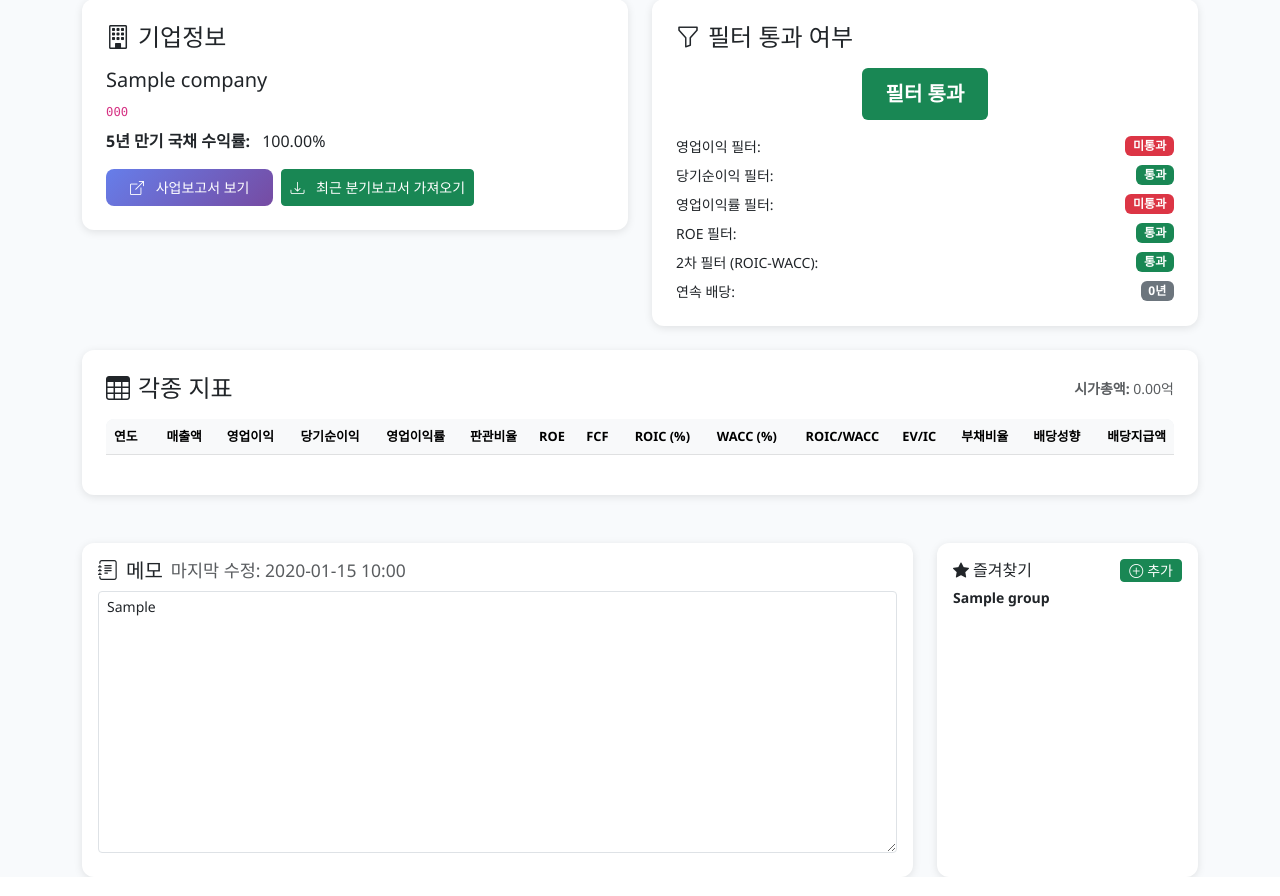
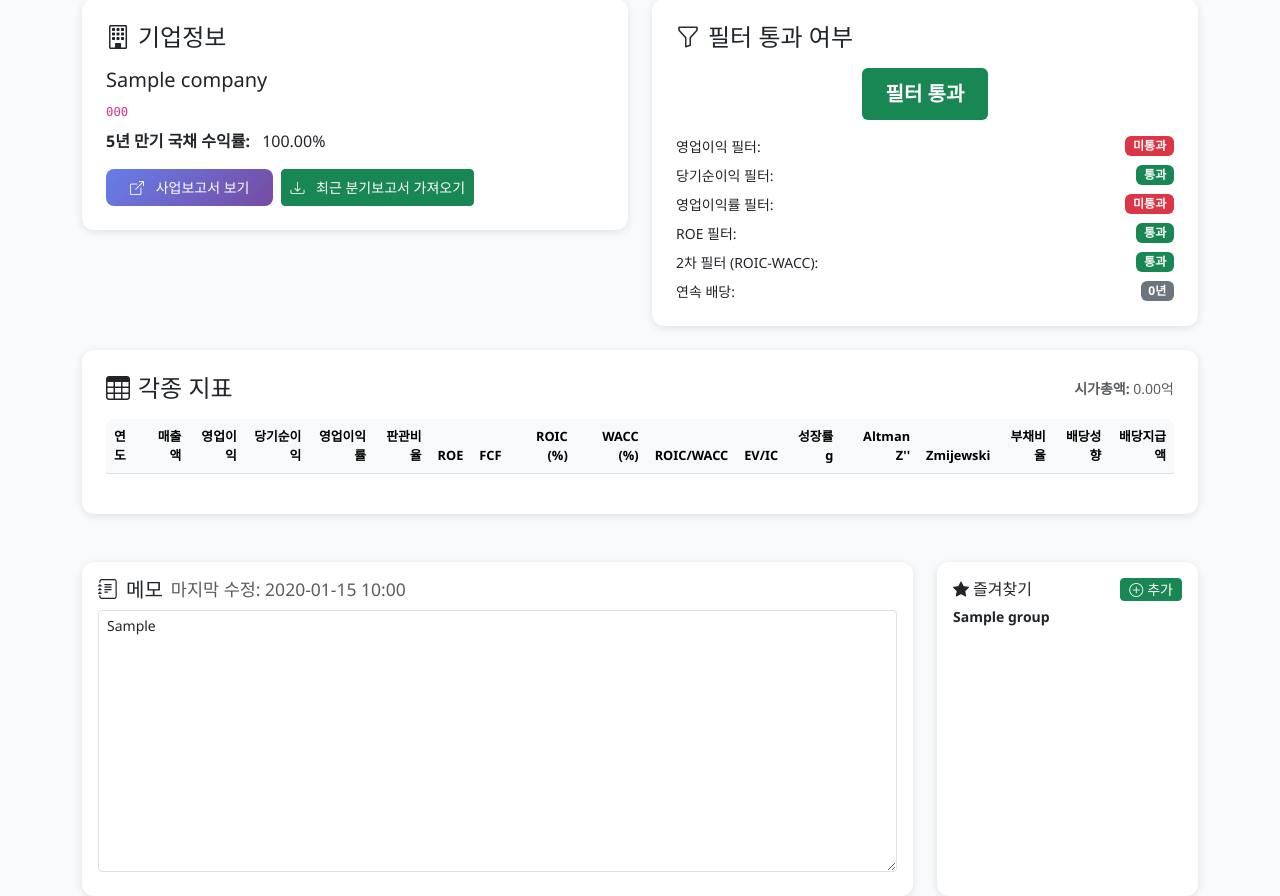
Before and after one commit to Nugulman1/Buffett_Invest, a Django app: template apps/companies/templates/companies/detail.html in a window 1280 px wide. Shown: the part 81-977 px from the top of the page. Run offline with Django 4.2, Linux system fonts and the light colour scheme; the template is opened without the code that fills it: most values are stand-ins (such as "Sample title", 1, 10 or a date in 2020); data that the repository does not hold is empty.

Commit message:
내재가치 5선 라이브 연결 2단계: 상세화면 API·테이블 표시
- get_financial_data 직렬화에 연도별 5선(g·Altman Z''·등급·Zmijewski·경보) 추가 +
  회사단위 FCF 음수 경보(flag_fcf_negative, 최근 3년 윈도우) 조회 시 계산해 노출.
- detail.html 재무 테이블에 성장률 g·Altman Z''·Zmijewski 컬럼 추가.
  등급(safe/grey/distress) 색상·Zmijewski 부실경보 색상 헬퍼(formatZScore·zClassColor) 신설.
- 실사용 검증: 00125664 2024 g=2.45%·Z''=3.73(safe)·Zmijewski=23.6% API 정상 반환. 246 green.

```diff
--- a/apps/companies/templates/companies/detail.html
+++ b/apps/companies/templates/companies/detail.html
@@ -232,6 +232,18 @@
             formatRoicWaccRatio(roic, wacc) {
                 if (roic == null || wacc == null || wacc === 0) return '-';
                 return (roic / wacc).toFixed(2);
+            },
+            // Altman Z'' 점수(소수 2자리). 미계산 None은 '-'.
+            formatZScore(value) {
+                if (value === null || value === undefined) return '-';
+                return value.toFixed(2);
+            },
+            // Altman Z'' 등급 색상: safe=초록 / grey=노랑 / distress=빨강(굵게)
+            zClassColor(cls) {
+                if (cls === 'safe') return 'text-success';
+                if (cls === 'grey') return 'text-warning';
+                if (cls === 'distress') return 'text-danger fw-bold';
+                return '';
             },
 
             // 메모 날짜 포맷팅
@@ -552,6 +564,9 @@
                                             <th class="text-end py-2">WACC (%)</th>
                                             <th class="text-end py-2">ROIC/WACC</th>
                                             <th class="text-end py-2">EV/IC</th>
+                                            <th class="text-end py-2">성장률 g</th>
+                                            <th class="text-end py-2">Altman Z''</th>
+                                            <th class="text-end py-2">Zmijewski</th>
                                             <th class="text-end py-2">부채비율</th>
                                             <th class="text-end py-2">배당성향</th>
                                             <th class="text-end py-2">배당지급액</th>
@@ -576,6 +591,9 @@
                                                 <td class="text-end py-2" x-text="formatPercent(data.wacc)"></td>
                                                 <td class="text-end py-2" x-text="formatRoicWaccRatio(data.roic, data.wacc)"></td>
                                                 <td class="text-end py-2" x-text="formatEvIcRatio(data.ev, data.invested_capital)"></td>
+                                                <td class="text-end py-2" x-text="formatPercent(data.sustainable_growth)"></td>
+                                                <td class="text-end py-2" :class="zClassColor(data.altman_z_class)" x-text="formatZScore(data.altman_z)"></td>
+                                                <td class="text-end py-2" :class="data.zmijewski_flag ? 'text-danger fw-bold' : ''" x-text="formatPercent(data.zmijewski)"></td>
                                                 <td class="text-end py-2" x-text="formatPercent(data.debt_ratio)"></td>
                                                 <td class="text-end py-2" x-text="formatPercent(data.dividend_payout_ratio)"></td>
                                                 <td class="text-end py-2" x-text="formatAmount(data.dividend_paid)"></td>
--- a/apps/companies/views/api_financial.py
+++ b/apps/companies/views/api_financial.py
@@ -17,6 +17,7 @@ from apps.service.db import (
     get_annual_report_info,
     recompute_and_save_ev_ic,
 )
+from apps.service.calculator import IndicatorCalculator
 from apps.service.bond_yield import get_bond_yield_5y
 from apps.service.corp_code import resolve_corp_code, get_stock_code_by_corp_code
 
@@ -56,6 +57,10 @@ def get_financial_data(request, corp_code):
             else None
         )
         sorted_yearly = sorted(company_data.yearly_data, key=lambda x: x.year, reverse=True)
+        # 회사단위 FCF 음수 경보(최근 3년 윈도우). 연도별 컬럼이 아니라 조회 시 계산.
+        fcf_negative_flag, fcf_negative_reason = IndicatorCalculator.flag_fcf_negative(
+            company_data.yearly_data
+        )
         consecutive_dividend_years = 0
         for yd in sorted_yearly:
             if yd.dividend_paid is None or yd.dividend_paid <= 0:
@@ -96,9 +101,18 @@ def get_financial_data(request, corp_code):
                     "dividend_paid": getattr(yd, "dividend_paid", None),
                     "dividend_payout_ratio": getattr(yd, "dividend_payout_ratio", None),
                     "interest_expense": getattr(yd, "interest_expense", None),
+                    # 내재가치 5선(연도별). 미계산은 None.
+                    "sustainable_growth": getattr(yd, "sustainable_growth", None),
+                    "altman_z": getattr(yd, "altman_z", None),
+                    "altman_z_class": getattr(yd, "altman_z_class", None),
+                    "zmijewski": getattr(yd, "zmijewski", None),
+                    "zmijewski_flag": getattr(yd, "zmijewski_flag", None),
                 }
                 for yd in company_data.yearly_data
             ],
+            # 회사단위 FCF 음수 경보(최근 3년 윈도우, 연도별 컬럼 아님)
+            "fcf_negative_flag": fcf_negative_flag,
+            "fcf_negative_reason": fcf_negative_reason,
         }
         return Response(data, status=status.HTTP_200_OK)
 
```
